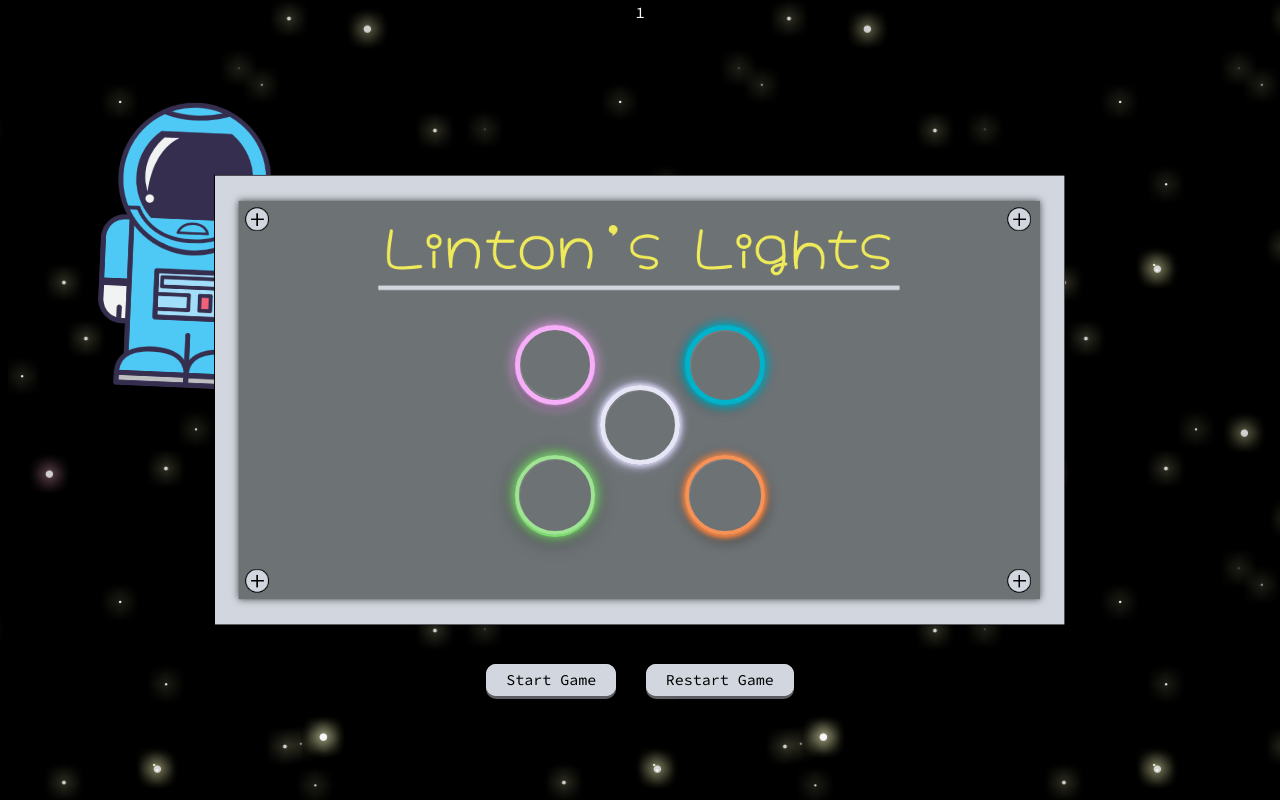
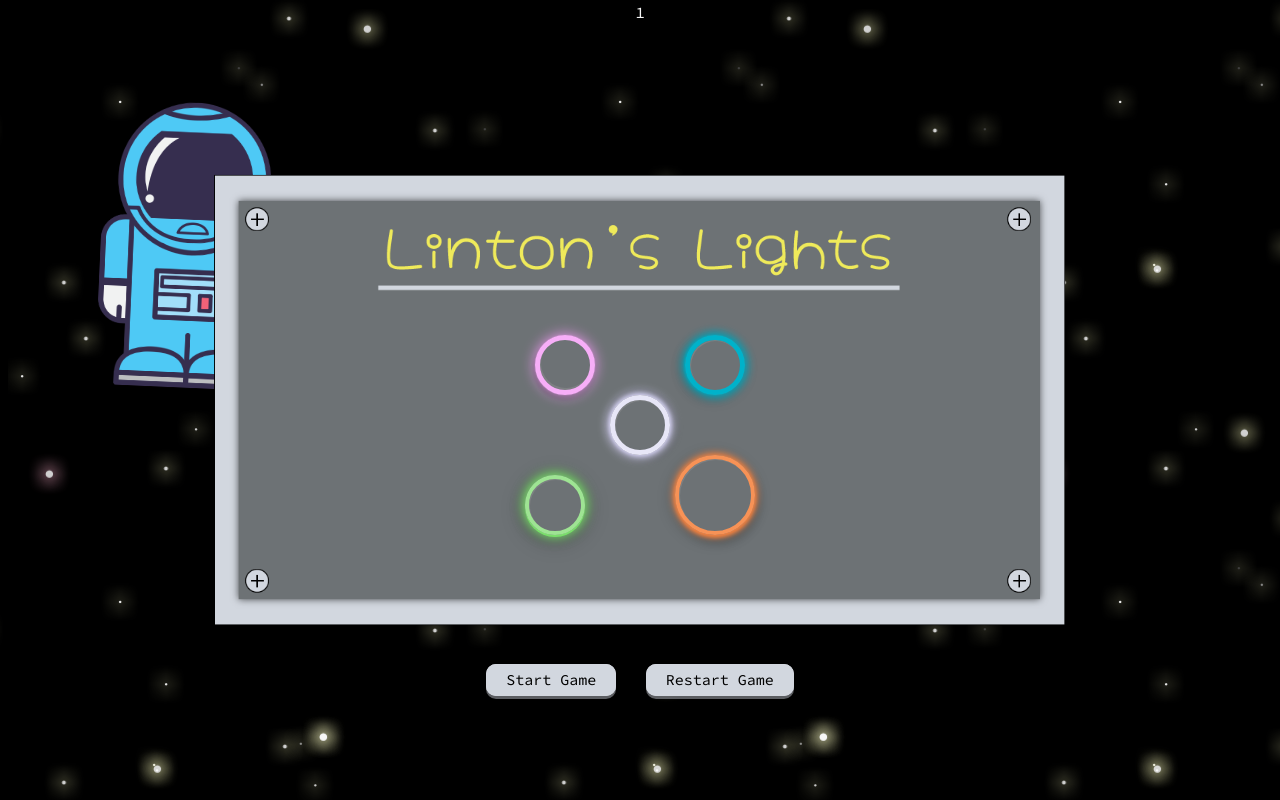
Before and after one commit to Code-Institute-Submissions/SleepyMan93-Linton-s-lights-MS2_JuneResub, a plain HTML site: page game.html in a window 1280 px wide. Both pictures are taken after a click on the button "Start Game". Shown: the top 800 px of the page. Drawn offline with nearby package versions, Linux system fonts and the light colour scheme.

Commit message:
Can't get the app to shape properly and have no better way to test on smaller view sizes

```diff
--- a/assets/css/style.css
+++ b/assets/css/style.css
@@ -443,9 +443,28 @@ h1 {
 
 }
 
-/* Small Devices (Phones, tablets) */
-@media only screen and (min-width: 600px) {
-    #message {
-        font-size: 5px;
+@media only screen and (min-width: 630px) {
+
+    #pink {
+        height: 60px;
+        width: 60px;
+        margin-right: 90px;
     }
+
+    #blue {
+        height: 60px;
+        width: 60px;
+    }
+
+    #white {
+        height: 60px;
+        width: 60px;
+    }
+
+    #lime {
+        height: 60px;
+        width: 60px;
+        margin-right: 90px;
+    }
+
 }
```
Also changed, not shown: assets/css/animation.css (+3 -29 lines).
